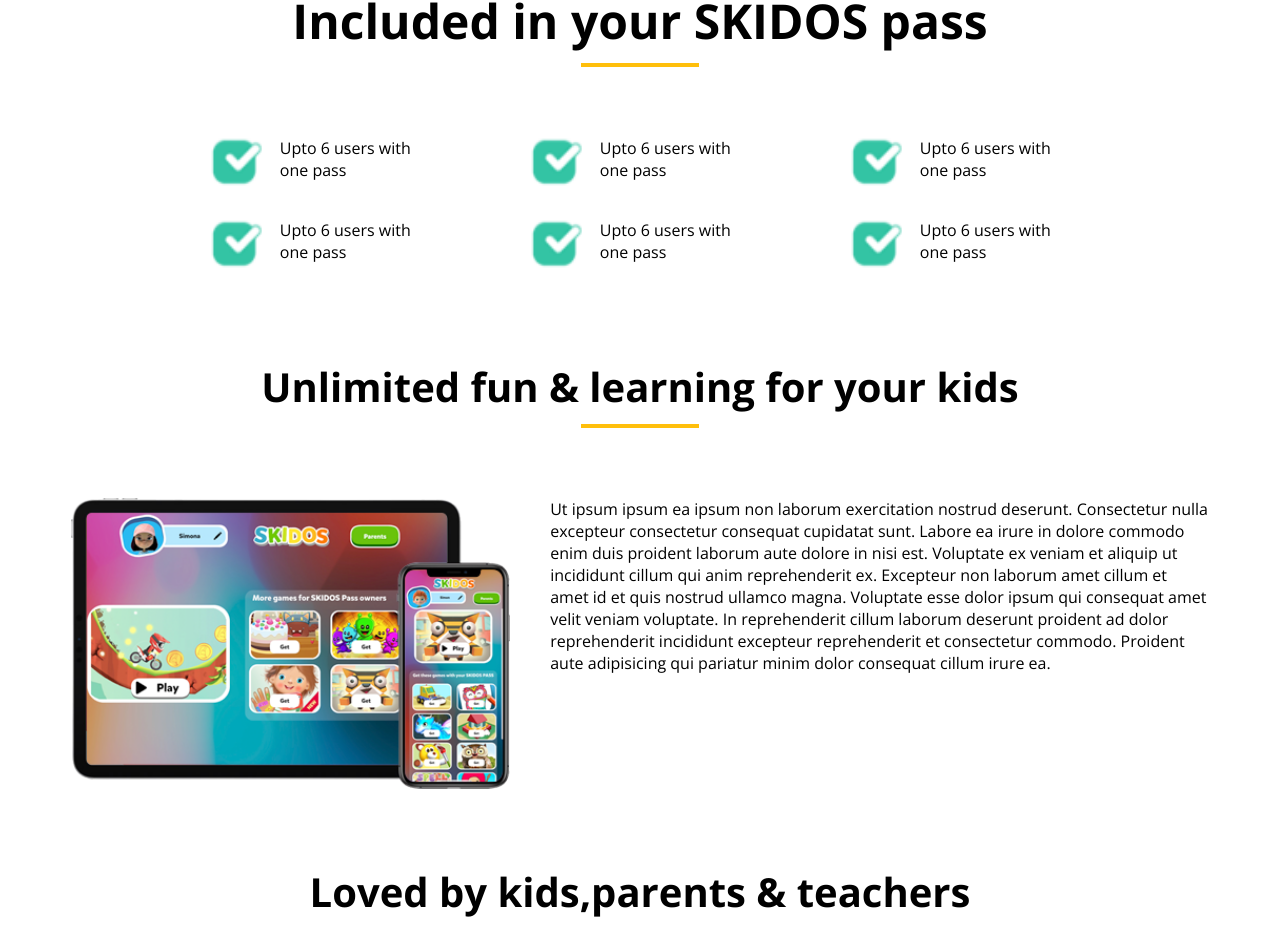
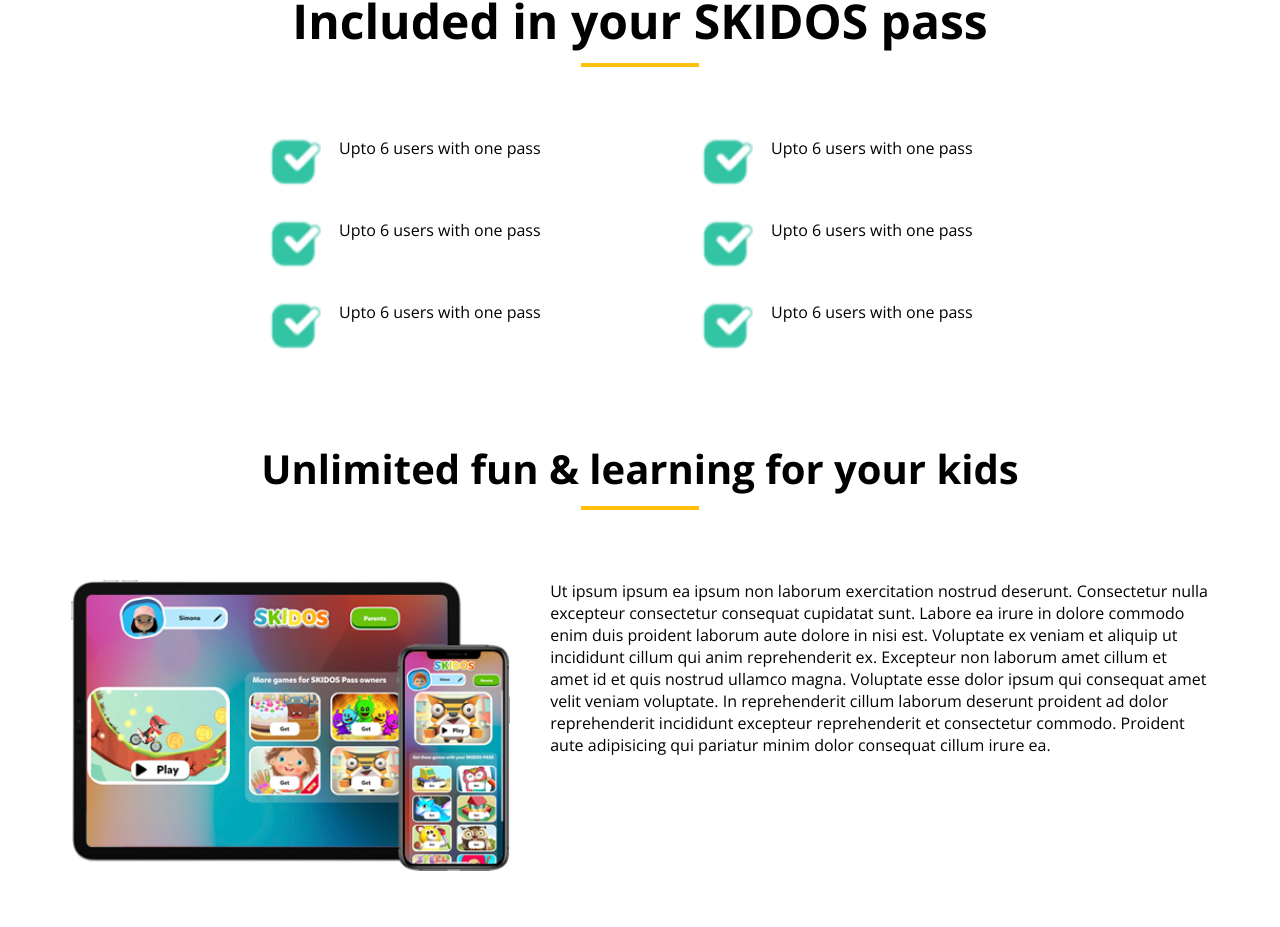
Before and after one commit to mohini-chauhan/Skidos, a React (Create React App) app: page / in a window 1280 px wide. Shown: the part 2486-3413 px from the top of the page. Built offline with nearby package versions, Linux system fonts and the light colour scheme.

Commit message:
resposivity check

```diff
--- a/src/Components/Pass/Pass.css
+++ b/src/Components/Pass/Pass.css
@@ -15,7 +15,7 @@
     width: 100%;
     margin: 70px auto;
     display: grid;
-    grid-template-columns: repeat(auto-fit,18rem);
+    grid-template-columns: repeat(auto-fit,25rem);
     grid-gap: 2rem;
     padding: 0 10px;
     justify-content:center;
```
Also changed, not shown: 1 other file (tests, documents, lock files or other folders).
